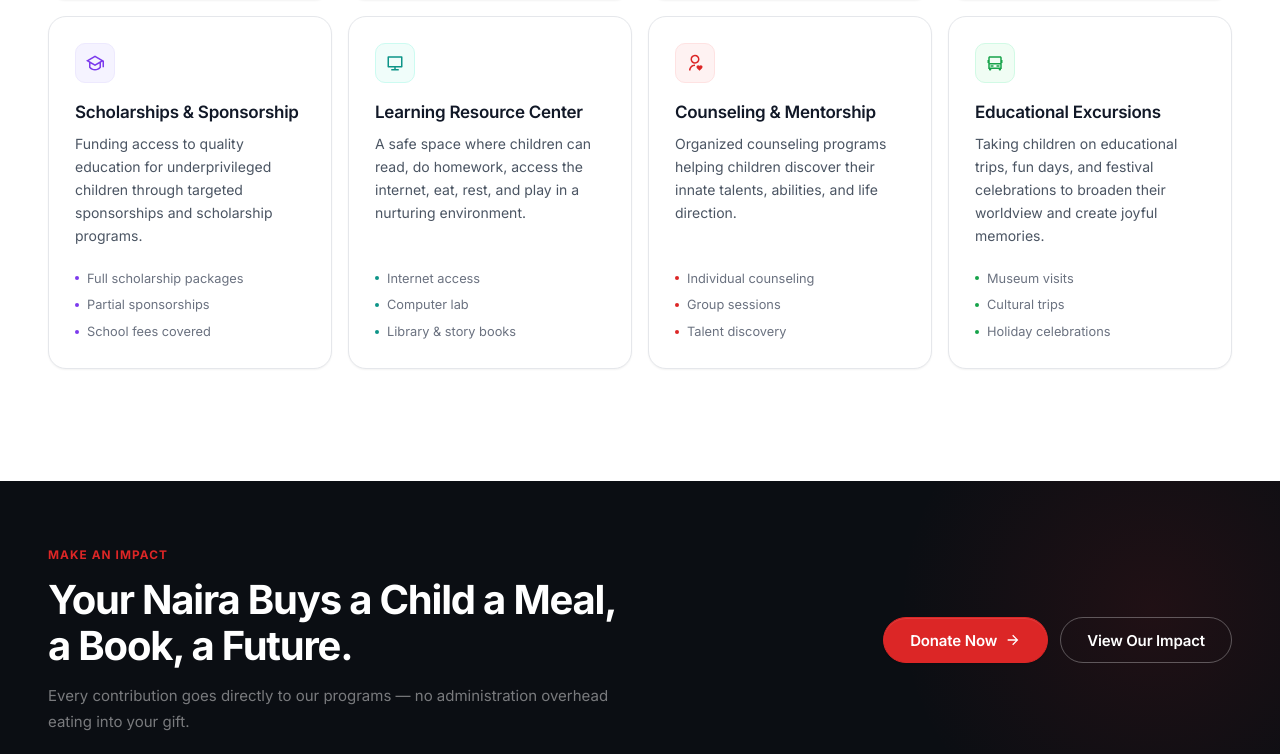
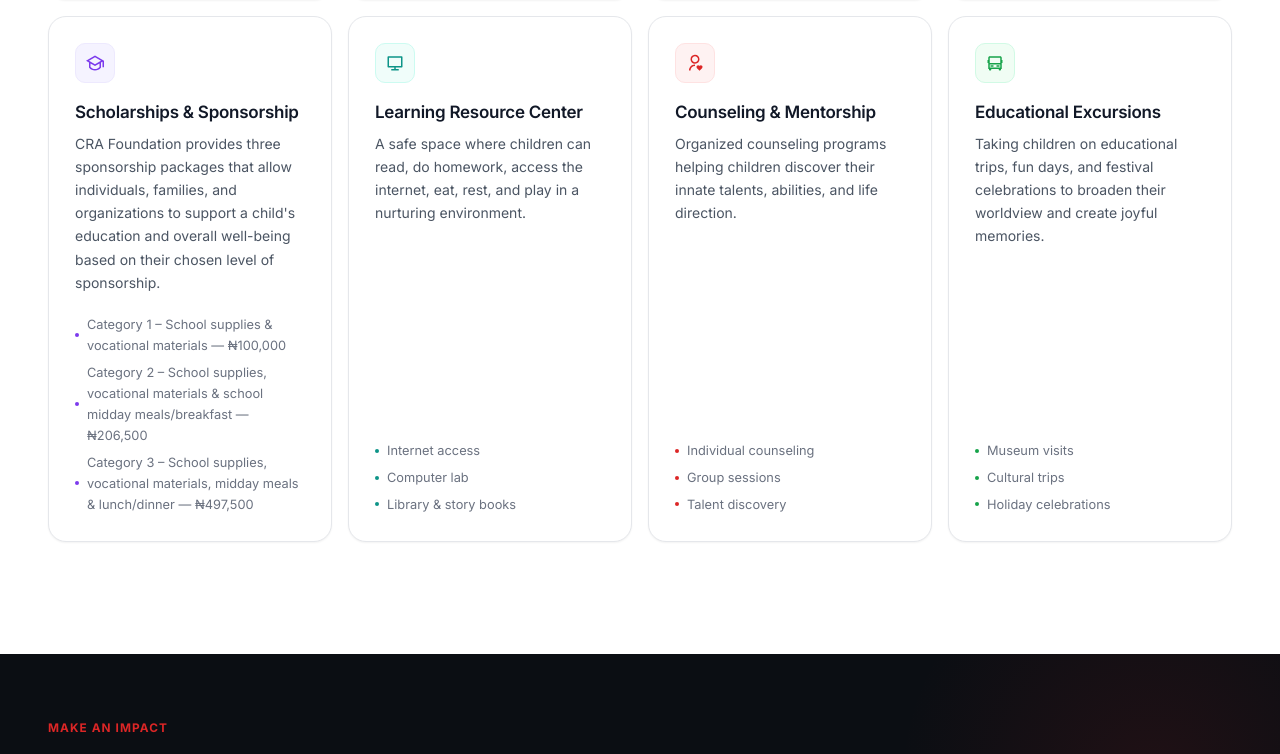
Before and after one commit to ifeanyiHM/cra-foundation, a Next.js app: page / in a window 1280 px wide. Shown: the part 1942-2696 px from the top of the page. Built offline with nearby package versions, Linux system fonts and the light colour scheme.

Commit message:
data sponsorship and scolarship details in data.ts

```diff
--- a/components/layout/Footer.tsx
+++ b/components/layout/Footer.tsx
@@ -363,12 +363,12 @@ export default function Footer() {
             >
               Developed by
               <a
-                href="https://ifeanyiiheme.vercel.app/"
+                href="https://ihemestudio.vercel.app/"
                 target="_blank"
                 rel="noopener noreferrer"
                 className="footer-legal-link"
               >
-                Ifeanyi Iheme
+                Iheme Studio
               </a>
             </span>
           </div>
--- a/data/index.ts
+++ b/data/index.ts
@@ -110,15 +110,21 @@ export const programs: Program[] = [
     id: "scholarships",
     title: "Scholarships & Sponsorship",
     description:
-      "Funding access to quality education for underprivileged children through targeted sponsorships and scholarship programs.",
+      "CRA Foundation provides three sponsorship packages that allow individuals, families, and organizations to support a child's education and overall well-being based on their chosen level of sponsorship.",
+    // "Funding access to quality education for underprivileged children through targeted sponsorships and scholarship programs.",
     icon: "🎓",
     color: "#7B3FE4",
     details: [
-      "Full scholarship packages",
-      "Partial sponsorships",
-      "School fees covered",
-      "Progress monitoring",
+      "Category 1 – School supplies & vocational materials — ₦100,000",
+      "Category 2 – School supplies, vocational materials & school midday meals/breakfast — ₦206,500",
+      "Category 3 – School supplies, vocational materials, midday meals & lunch/dinner — ₦497,500",
     ],
+    // details: [
+    //   "Full scholarship packages",
+    //   "Partial sponsorships",
+    //   "School fees covered",
+    //   "Progress monitoring",
+    // ],
   },
   {
     id: "learning-center",
```
